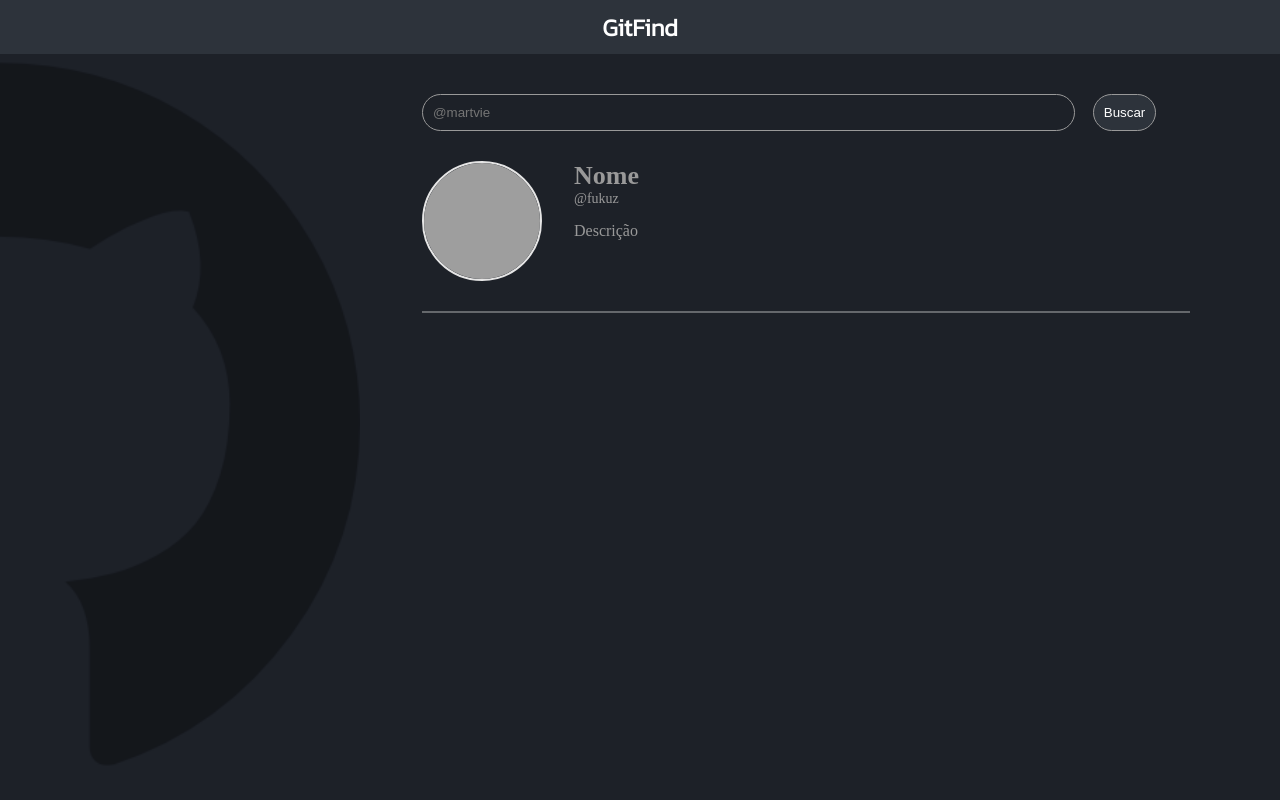
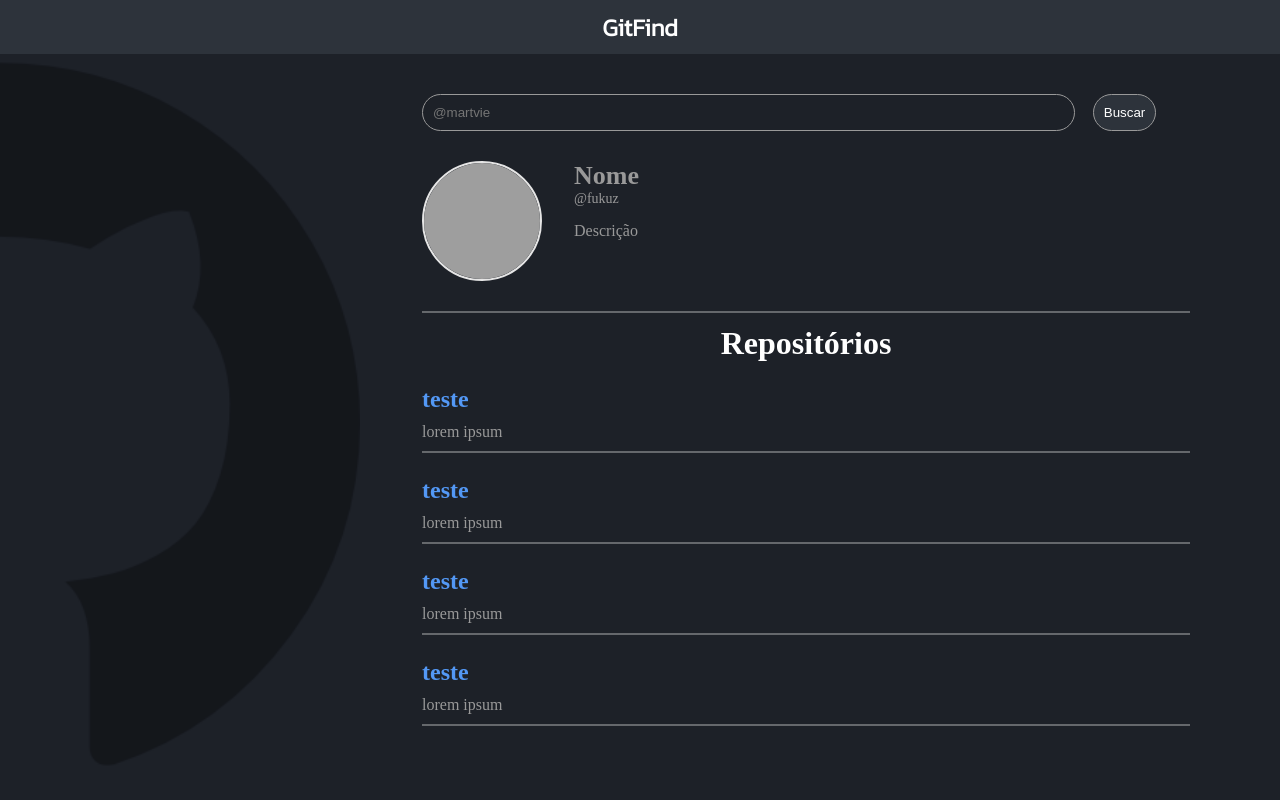
Before and after one commit to Martvie/gitfind-DIO, a React (Create React App) app: page / in a window 1280 px wide. Built offline with nearby package versions, Linux system fonts and the light colour scheme; grey boxes are pictures that could not be loaded.

Commit message:
repositories

```diff
--- /dev/null
+++ b/src/components/intemList/index.jsx
@@ -0,0 +1,13 @@
+import React from "react";
+import "./styles.css";
+function itemList({ title, description }) {
+    return (
+        <div className="item-list">
+            <strong>{title}</strong>
+            <p>{description}</p>
+            <hr />
+        </div>
+    );
+}
+
+export default itemList;
--- /dev/null
+++ b/src/components/intemList/styles.css
@@ -0,0 +1,15 @@
+.item-list {
+    margin: 24px 0;
+}
+
+.item-list strong {
+    color: #5398f5;
+    font-size: 24px;
+    margin: 10px 0;
+}
+
+.item-list p {
+    color: #999999;
+    font-size: 16px;
+    margin: 10px 0;
+}
--- a/src/pages/home/App.js
+++ b/src/pages/home/App.js
@@ -1,4 +1,5 @@
 import { Header } from "../../components/header";
+import ItemList from "../../components/intemList";
 
 import background from "../../components/assets/background.png";
 
@@ -28,6 +29,13 @@
 
           </div>
           <hr/>
+          <div>
+            <h4 className="repositories">Repositórios</h4>
+            <ItemList title="teste" description="lorem ipsum"/>
+            <ItemList title="teste" description="lorem ipsum"/>
+            <ItemList title="teste" description="lorem ipsum"/>
+            <ItemList title="teste" description="lorem ipsum"/>
+          </div>
         </div>
 
       </div>
--- a/src/pages/home/styles.css
+++ b/src/pages/home/styles.css
@@ -78,3 +78,10 @@
     font-size: 16px;
     margin: 15px 0 0 0;
 }
+
+.repositories {
+    font-size: 32px;
+    color: #ffffff;
+    margin: 12px;
+    text-align: center;
+}
```
